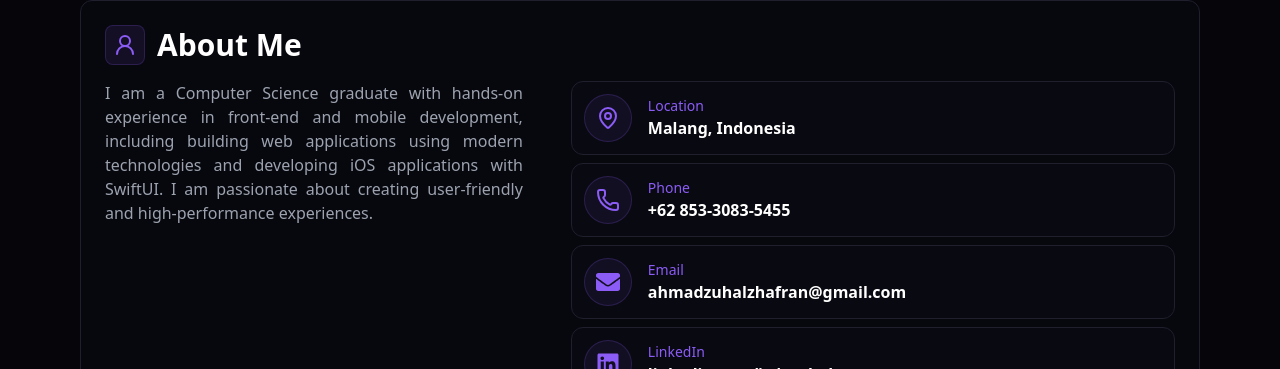
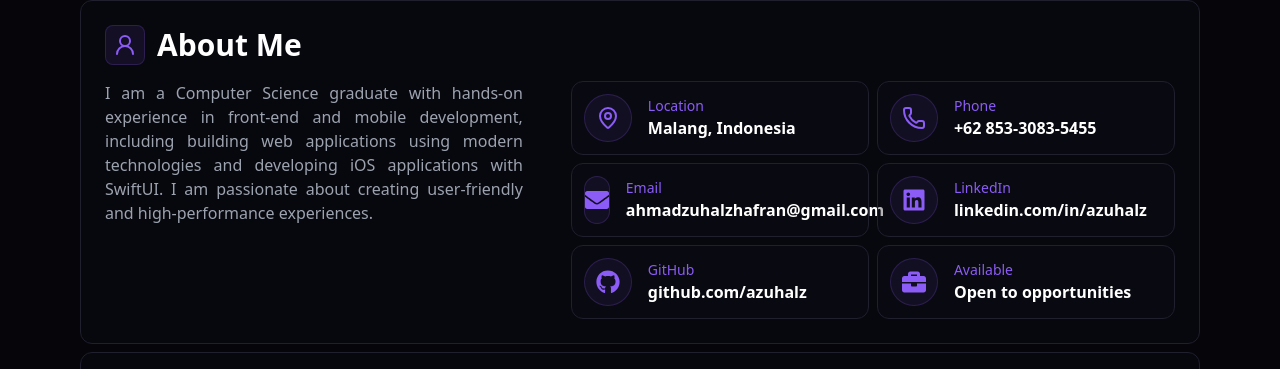
Before and after one commit to azuhalz/my-portfolio, a Next.js app: page / in a window 1280 px wide. Shown: the part 526-895 px from the top of the page. Built offline with nearby package versions, Linux system fonts and the light colour scheme.

Commit message:
fix: responsive col about me

```diff
--- a/components/sections/AboutMe.tsx
+++ b/components/sections/AboutMe.tsx
@@ -22,7 +22,7 @@ export default function AboutMe() {
           </p>
 
           {/* KOLOM KANAN: Grid Info Card */}
-          <div className="col-span-1 md:col-span-7 grid grid-cols-1 gap-2">
+          <div className="col-span-1 md:col-span-7 grid grid-cols-1 md:grid-cols-2 gap-2">
             <CardAbout
               icon={<MapPin size={24} />}
               title="Location"
```
